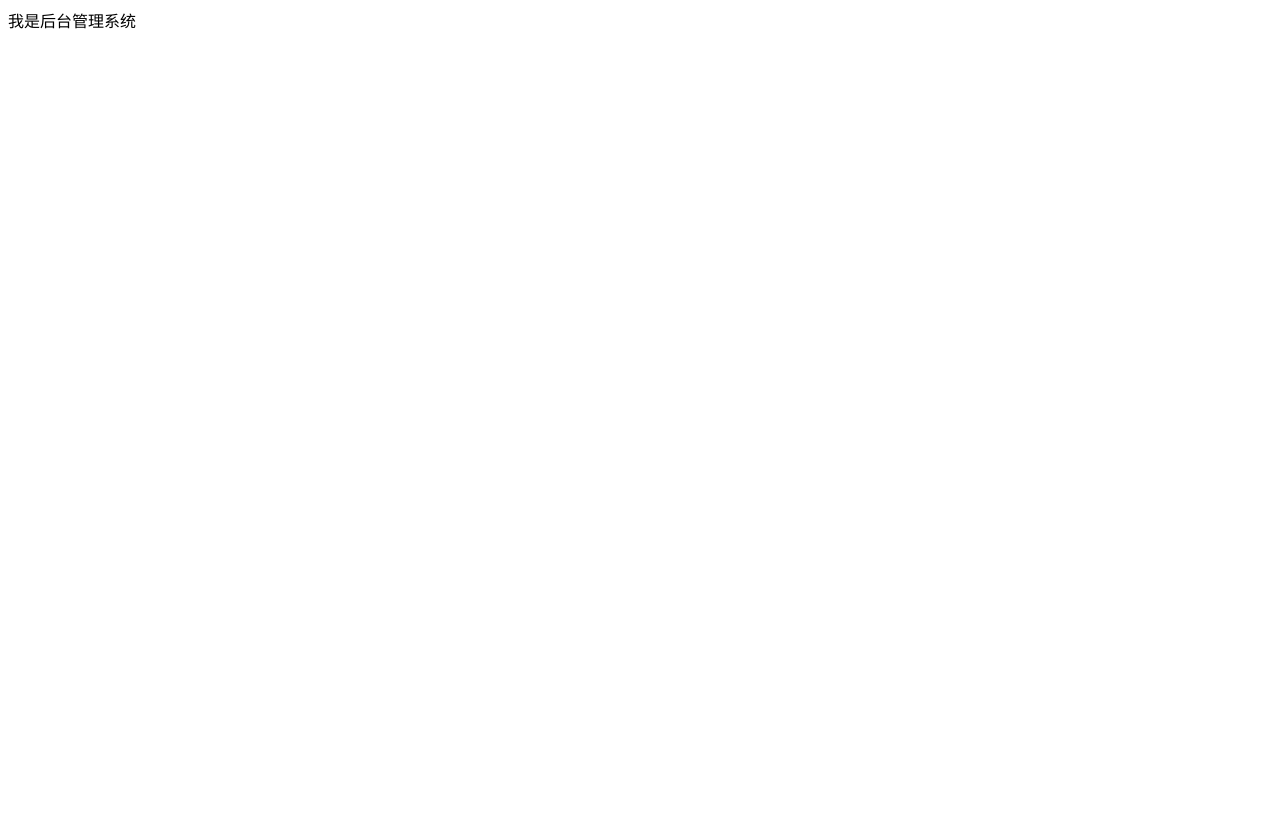
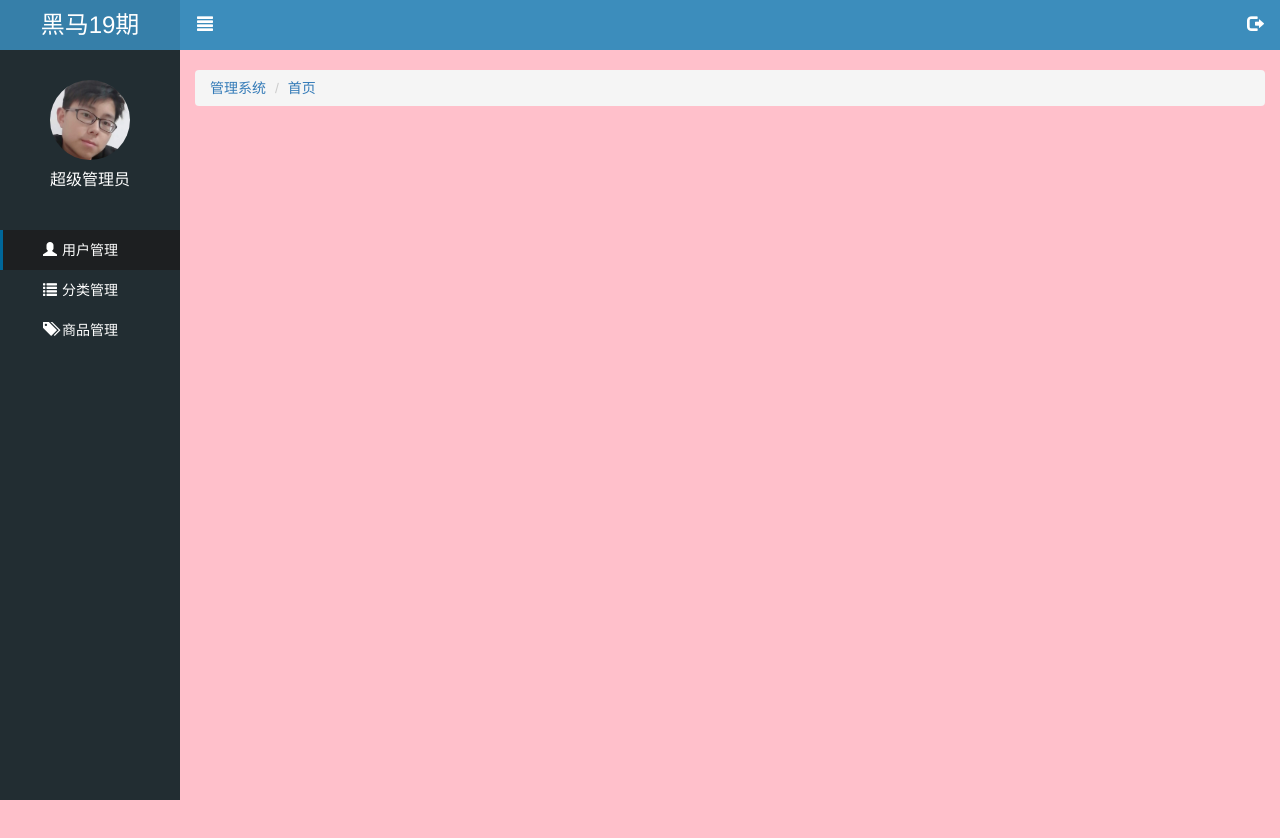
Before and after one commit to YuzhuJing/letao, a website: page public/back/index.html in a window 1280 px wide. Before the commit the page ends 800 px from the top, so only its background shows below. Drawn offline with Linux system fonts and the light colour scheme.

Commit message:
4.6电商全端初步开始

```diff
--- a/public/back/css/common.css
+++ b/public/back/css/common.css
@@ -1,3 +1,27 @@
+* {
+  margin: 0;
+  padding: 0;
+}
+ul {
+  list-style: none;
+}
+
+a:link,
+a:visited,
+a:hover,
+a:active {
+  text-decoration: none;
+}
+
+.red {
+  color: #A94442;
+}
+
+body,
+html{
+  height:100%;
+}
+
 .body_bg{
   background-color: #222D32;
 }
@@ -9,3 +33,104 @@
   line-height: 40px;
   font-size: 20px;
 }
+
+/*侧边栏开始*/
+.lt_aside {
+  height: 100%;
+  width: 180px;
+  background-color: #222D32;
+  position:fixed;
+  top: 0;
+  left:0;
+  z-index: 999;
+  transition: all 1s;
+}
+.lt_aside.hidemenu {
+  left:-180px;
+}
+.lt_aside .brand {
+  height:50px;
+  line-height:50px;
+  font-size:24px;
+  background-color: #367FA9;
+  text-align: center;
+}
+.lt_aside .brand a {
+  color:white;
+}
+.lt_aside .user{
+  height: 150px;
+  margin-top: 30px;
+}
+.lt_aside .user img{
+  width: 80px;
+  height: 80px;
+  border-radius: 50%;
+  margin: 0 auto;
+  display:block;
+}
+.lt_aside .user p {
+  height:40px;
+  line-height: 40px;
+  text-align: center;
+  font-size: 16px;
+  color:white;
+}
+.lt_aside .nav a{
+  display:block;
+  height: 40px;
+  line-height:40px;
+  color:white;
+  padding-left: 40px;
+  border-left:3px solid transparent;
+
+}
+.lt_aside .nav i {
+  margin-right: 5px;
+}
+.lt_aside .nav a.current{
+  background-color: #1D1F21;
+  border-left:3px solid #006699;
+}
+.lt_aside .nav .child{
+  padding-left:20px;
+}
+
+
+
+/*lt_main开始*/
+.lt_main{
+  height: 1000px;
+  width: 100%;
+  background-color: pink;
+  padding-left:180px;
+  padding-top: 50px;
+  transition: all 1s;
+}
+.lt_main.hidemenu {
+  padding-left:0;
+}
+.lt_topbar {
+  height: 50px;
+  width: 100%;
+  line-height: 50px;
+  background-color: #3C8DBC;
+  position: fixed;
+  top: 0;
+  right:0;
+  padding-left: 180px;
+  transition: all 1s;
+}
+.lt_topbar.hidemenu{
+  padding-left: 0;
+}
+.lt_topbar a {
+  width: 50px;
+  height: 50px;
+  font-size: 16px;
+  color:white;
+  text-align:center;
+}
+.breadcrumb {
+  margin-top: 20px;
+}
--- a/public/back/index.html
+++ b/public/back/index.html
@@ -2,9 +2,87 @@
 <html lang="zh-CN">
 <head>
   <meta charset="UTF-8">
-  <title>Title</title>
+  <title>登陆</title>
+  <link rel="stylesheet" href="./lib/bootstrap/css/bootstrap.css">
+  <link rel="stylesheet" href="./lib/bootstrap-validator/css/bootstrapValidator.min.css">
+  <link rel="stylesheet" href="./lib/nprogress/nprogress.css">
+  <link rel="stylesheet" href="./css/common.css">
 </head>
 <body>
-我是后台管理系统
+
+<!--左侧菜单栏-->
+<div class="lt_aside">
+  <div class="brand"><a href="#">黑马19期</a></div>
+
+  <!--头像-->
+  <div class="user">
+    <img src="images/default.jpg" alt="">
+    <p>超级管理员</p>
+  </div>
+
+
+  <!--导航-->
+  <div class="nav">
+    <ul>
+      <li><a href="user.html" class="current"><i class="glyphicon glyphicon-user"></i><span>用户管理</span></a></li>
+      <li><a href="jacascript:;" class="category"><i class="glyphicon glyphicon-list"></i><span>分类管理</span></a>
+      <div class="child" style="display:none">
+        <a href="first.html">一级分类</a>
+        <a href="second.html">二级分类</a>
+      </div>
+      </li>
+      <li><a href="product.html" ><i class="glyphicon glyphicon-tags"></i><span>商品管理</span></a></li>
+    </ul>
+  </div>
+</div>
+
+<!--右侧内容-->
+<div class="lt_main">
+  <!--头部导航菜单-->
+  <div class="lt_topbar">
+    <a href="#" class="pull-left icon_menu"><i class="glyphicon glyphicon-align-justify"></i></a>
+    <a href="#" class="pull-right icon_logout"><i class="glyphicon glyphicon-log-out"></i></a>
+  </div>
+
+  <!--下面的内容-->
+  <div class="container-fluid">
+
+    <!--路径导航（面包屑导航）-->
+    <ol class="breadcrumb">
+      <li><a href="index.html">管理系统</a></li>
+      <li><a href="#">首页</a></li>
+    </ol>
+  </div>
+</div>
+
+
+
+<!--模态框-->
+<div class="modal fade" id="logoutModal">
+  <div class="modal-dialog modal-sm">
+    <div class="modal-content">
+      <div class="modal-header">
+        <button type="button" class="close" data-dismiss="modal" ><span >&times;</span></button>
+        <h4 class="modal-title">温馨提示</h4>
+      </div>
+      <div class="modal-body">
+        <p class="red"><i class="glyphicon glyphicon-info-sign"></i>您确定要退出后台管理系统吗？</p>
+      </div>
+      <div class="modal-footer">
+        <button type="button" class="btn btn-default" data-dismiss="modal">取消</button>
+        <button type="button" class="btn btn-primary" id="logoutBtn">退出</button>
+      </div>
+    </div>
+  </div>
+</div>
+
+
+
+<script src="./lib/jquery/jquery.min.js"></script>
+<script src="./lib/bootstrap/js/bootstrap.min.js"></script>
+<script src="./lib/bootstrap-validator/js/bootstrapValidator.min.js"></script>
+<script src="./lib/nprogress/nprogress.js"></script>
+<script src="./js/common.js"></script>
+
 </body>
 </html>
--- a/public/back/js/common.js
+++ b/public/back/js/common.js
@@ -13,3 +13,43 @@ $(document).ajaxStart(function(){
 
 
 });
+
+$(function(){
+
+//  二级分类
+$(".category").click(function(){
+  $(this).next().stop().slideToggle();
+});
+
+  //顶部菜单栏切换显示功能
+$(".icon_menu").click(function(){
+  $(".lt_aside").toggleClass("hidemenu");
+  $(".lt_main").toggleClass("hidemenu");
+  $(".lt_topbar").toggleClass("hidemenu");
+  //console.log("hhh");
+});
+
+
+  //模态框
+$(".icon_logout").click(function(){
+  $('#logoutModal').modal('show')
+});
+
+  $("#logoutBtn").click(function(){
+    //console.log("hhh");
+
+    $.ajax({
+      url:"/employee/employeeLogout",
+      type:"get",
+      dataType:'json',
+      success:function(info){
+        //console.log(info);
+       if(info.success){
+         location.href = "login.html";
+       }
+      }
+    })
+  });
+
+
+})
```
Also changed, not shown: public/back/images/default.jpg (added), public/back/images/default.png (added), public/back/images/none.png (added).
